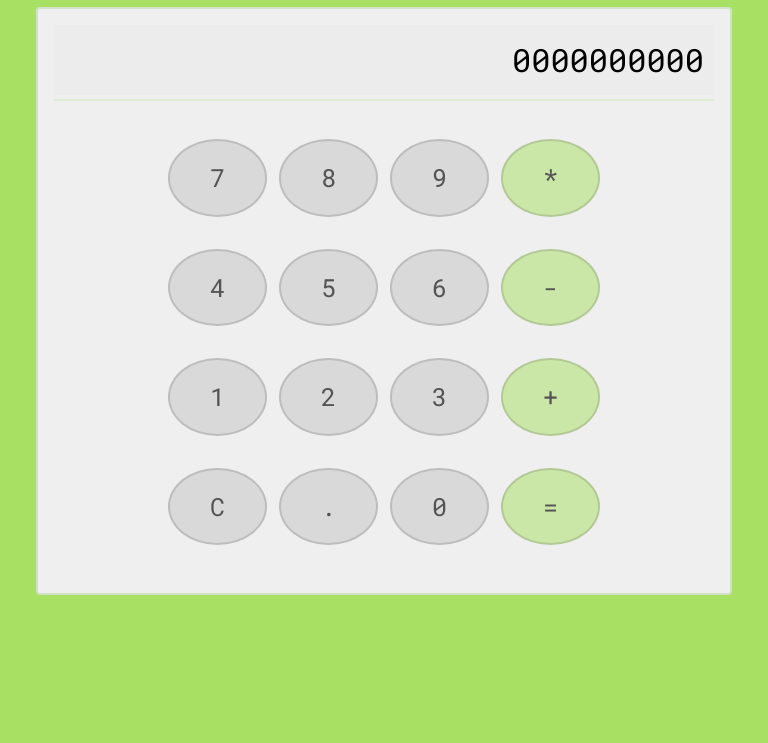
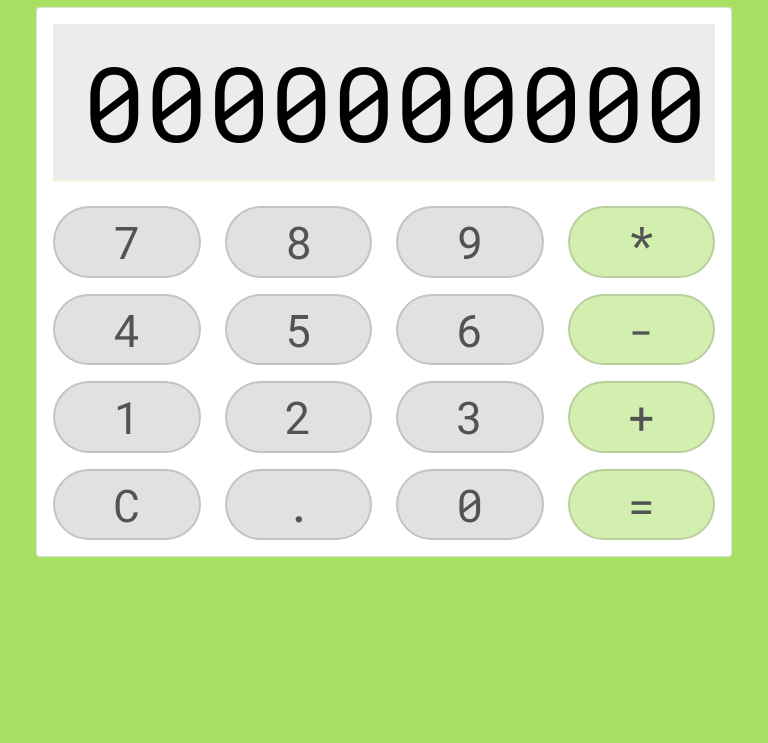
Before and after one commit to tiagosabadini/web-calculadora, a plain HTML site: page index.html in a window 768 px wide. Shown: the part 57-800 px from the top of the page. Drawn offline with nearby package versions, Linux system fonts and the light colour scheme.

Commit message:
Ajustes e melhorias - Redução da quantidade de css personalizado - Utilização das classes do bootstrap pra montagem do teclado e display

```diff
--- a/index.css
+++ b/index.css
@@ -7,78 +7,34 @@
 
 body{
   background: var(--cor-secundaria);
+  font-family: 'Roboto', sans-serif;
 }
 
-h1, #navBarDefault a.navbar-brand{
+.navbar a.navbar-brand{
   color: var(--cor-primaria);
 }
 
-#navBarDefault .navbar-toggler {
-  color: var(--cor-primaria);
-  border-color: var(--cor-primaria);
+.display{
+  border-bottom: 2px solid rgba(168, 224, 99, 0.23);
 }
 
-#containerDefault{
-  padding-top: 4rem;
-}
-
-#containerDefault .card{
-  background: #EFEFEF;
-  border: 2px solid rgba(90, 174, 50, 0.2);
-}
-
-.btn-abrir-menu{
-  margin-right: 5px;
-}
-
-/* CALCULADORA */
-.calc{
+input[name="display"]{
   font-family: 'Roboto Mono', monospace;
-}
-
-.calc .calcDisplay{
-  border-bottom: 2px solid rgba(168, 224, 99, 0.23);
-  padding-bottom: 4px;
-  margin-bottom: 38px;
-  display: flex;
-  flex-direction: row;
-  justify-content: flex-end;
-}
-
-.calcDisplay div{
+  border: none;
+  background: transparent;
+  text-align: right;
   background-color: #ECECEC;
   padding: 0 8px;
   text-align: right;
   width: 100%;
-  height: 144px;
-  overflow: hidden;
   font-size: 6.5rem;
 }
 
-input[name="display"]{
-  border: none;
-  background: transparent;
-  text-align: right;
-  width: 650px;
-}
-
-.calc .calcTeclado{
-  display: flex;
-  flex-direction: row;
-  flex-wrap: wrap;
-  justify-content: flex-end;
-}
-
-.calc .calcTeclado > div{
-  display: flex;
-  margin-bottom: 32px;
-}
-
-.calc .calcTeclado .calcItem a{
+.calcItem a{
   font-family: 'Roboto Mono', monospace;
   font-size: 45px;
   color: #535353;
-  padding: 18px 79px;
+  text-align: center;
   border-radius: 50px;
   border: 2px solid rgba(83, 83, 83, 0.2);
   text-decoration: none;
@@ -87,7 +43,6 @@ input[name="display"]{
 
 .calcItem.calcNum a{
   background: rgba(196, 196, 196, 0.5);
-  margin-right: 32px;
 }
 
 .calcItem.calcOp a{
@@ -100,49 +55,3 @@ input[name="display"]{
 .calcItem.calcOp a:hover{
   background: rgba(134, 181, 78, 0.16);
 }
-
-@media (max-width: 768px) {
-  .calcDisplay div{
-    font-size: 2rem;
-    height: 70px;
-    padding-top: 10px;
-    vertical-align: middle;
-  }
-
-  input[name="display"]{
-    width: 230px;
-  }
-
-  .calc .calcTeclado{
-    justify-content: space-around;
-  }
-
-  .calcItem.calcNum a{
-    margin-right: 12px;
-  }
-
-  .calc .calcTeclado .calcItem a{
-    font-size: 25px;
-    padding: 18px 22px;
-    border-radius: 50%;
-  }
-}
-
-@media (min-width: 768px) and (max-width: 979px) {
-
-  .calcDisplay div{
-    font-size: 2rem;
-    height: 70px;
-    padding-top: 10px;
-  }
-
-  .calcItem.calcNum a{
-    margin-right: 12px;
-  }
-
-  .calc .calcTeclado .calcItem a{
-    font-size: 25px;
-    padding: 18px 40px;
-    border-radius: 50%;
-  }
-}
--- a/index.html
+++ b/index.html
@@ -1,21 +1,19 @@
-<!doctype html>
+<!DOCTYPE html>
 <html lang="en">
 <head>
-    <!-- Required meta tags -->
-    <meta charset="utf-8">
+  <meta charset="UTF-8">
   <meta name="viewport" content="width=device-width, initial-scale=1">
 
-    <!-- Bootstrap CSS -->
   <link href="https://cdn.jsdelivr.net/npm/bootstrap@5.1.3/dist/css/bootstrap.min.css" rel="stylesheet" integrity="sha384-1BmE4kWBq78iYhFldvKuhfTAU6auU8tT94WrHftjDbrCEXSU1oBoqyl2QvZ6jIW3" crossorigin="anonymous">
   <link href="./index.css" rel="stylesheet" />
   <title>Web Calculadora</title>
 </head>
 <body>
 
-      <nav id="navBarDefault" class="navbar navbar-light bg-light opacity-75 fixed-top">
+  <nav class="navbar navbar-light bg-light">
     <div class="container-fluid">
       <div class="d-flex">
-            <a class="btn-abrir-menu navbar-toggler d-none d-md-block" data-bs-toggle="offcanvas" href="#offcanvasMenu" role="button" aria-controls="offcanvasMenu">
+        <a class="navbar-toggler d-none d-md-block me-2" data-bs-toggle="offcanvas" href="#offcanvasMenu" role="button" aria-controls="offcanvasMenu">
           <span class="navbar-toggler-icon"></span>
         </a>
         <a class="navbar-brand" href="#">Utilitários DiaDia</a>
@@ -41,13 +39,14 @@
       </div>
     </div>
   </nav>
-      <div id="containerDefault" class="container">
+
+  <div class="container mt-2">
     <div class="card">
       <div class="card-body">
 
-            <div class="calc">
-              <div class="calcDisplay">
-                <div>
+        <div class="row mb-4">
+          <div class="col-12">
+            <div class="display">
               <input
               type="text"
               name="display"
@@ -56,32 +55,31 @@
               value="0000000000" />
             </div>
           </div>
-              <div class="calcTeclado">
-                <div>
-                  <div class="calcItem calcNum"><a href="#">7</a></div>
-                  <div class="calcItem calcNum"><a href="#">8</a></div>
-                  <div class="calcItem calcNum"><a href="#">9</a></div>
-                  <div class="calcItem calcOp"><a href="#">*</a></div>
         </div>
-                <div>
-                  <div class="calcItem calcNum"><a href="#">4</a></div>
-                  <div class="calcItem calcNum"><a href="#">5</a></div>
-                  <div class="calcItem calcNum"><a href="#">6</a></div>
-                  <div class="calcItem calcOp"><a href="#">-</a></div>
+
+        <div class="row mb-3">
+          <div class="calcItem calcNum col"><a href="#">7</a></div>
+          <div class="calcItem calcNum col"><a href="#">8</a></div>
+          <div class="calcItem calcNum col"><a href="#">9</a></div>
+          <div class="calcItem calcOp col"><a href="#">*</a></div>
         </div>
-                <div>
-                  <div class="calcItem calcNum"><a href="#">1</a></div>
-                  <div class="calcItem calcNum"><a href="#">2</a></div>
-                  <div class="calcItem calcNum"><a href="#">3</a></div>
-                  <div class="calcItem calcOp"><a href="#">+</a></div>
+        <div class="row mb-3">
+          <div class="calcItem calcNum col"><a href="#">4</a></div>
+          <div class="calcItem calcNum col"><a href="#">5</a></div>
+          <div class="calcItem calcNum col"><a href="#">6</a></div>
+          <div class="calcItem calcOp col"><a href="#">-</a></div>
         </div>
-                <div>
-                  <div class="calcItem calcNum"><a href="#">C</a></div>
-                  <div class="calcItem calcNum"><a href="#">.</a></div>
-                  <div class="calcItem calcNum"><a href="#">0</a></div>
-                  <div class="calcItem calcOp"><a href="#">=</a></div>
+        <div class="row mb-3">
+          <div class="calcItem calcNum col"><a href="#">1</a></div>
+          <div class="calcItem calcNum col"><a href="#">2</a></div>
+          <div class="calcItem calcNum col"><a href="#">3</a></div>
+          <div class="calcItem calcOp col"><a href="#">+</a></div>
         </div>
-              </div>
+        <div class="row">
+          <div class="calcItem calcNum col"><a href="#">C</a></div>
+          <div class="calcItem calcNum col"><a href="#">.</a></div>
+          <div class="calcItem calcNum col"><a href="#">0</a></div>
+          <div class="calcItem calcOp col"><a href="#">=</a></div>
         </div>
 
       </div>
@@ -90,7 +88,6 @@
 
 
 
-
   <script src="https://cdn.jsdelivr.net/npm/bootstrap@5.1.3/dist/js/bootstrap.bundle.min.js" integrity="sha384-ka7Sk0Gln4gmtz2MlQnikT1wXgYsOg+OMhuP+IlRH9sENBO0LRn5q+8nbTov4+1p" crossorigin="anonymous"></script>
 </body>
 </html>
```
Also changed, not shown: 1 other file. Lines whose indentation alone changed are shown as unchanged.
